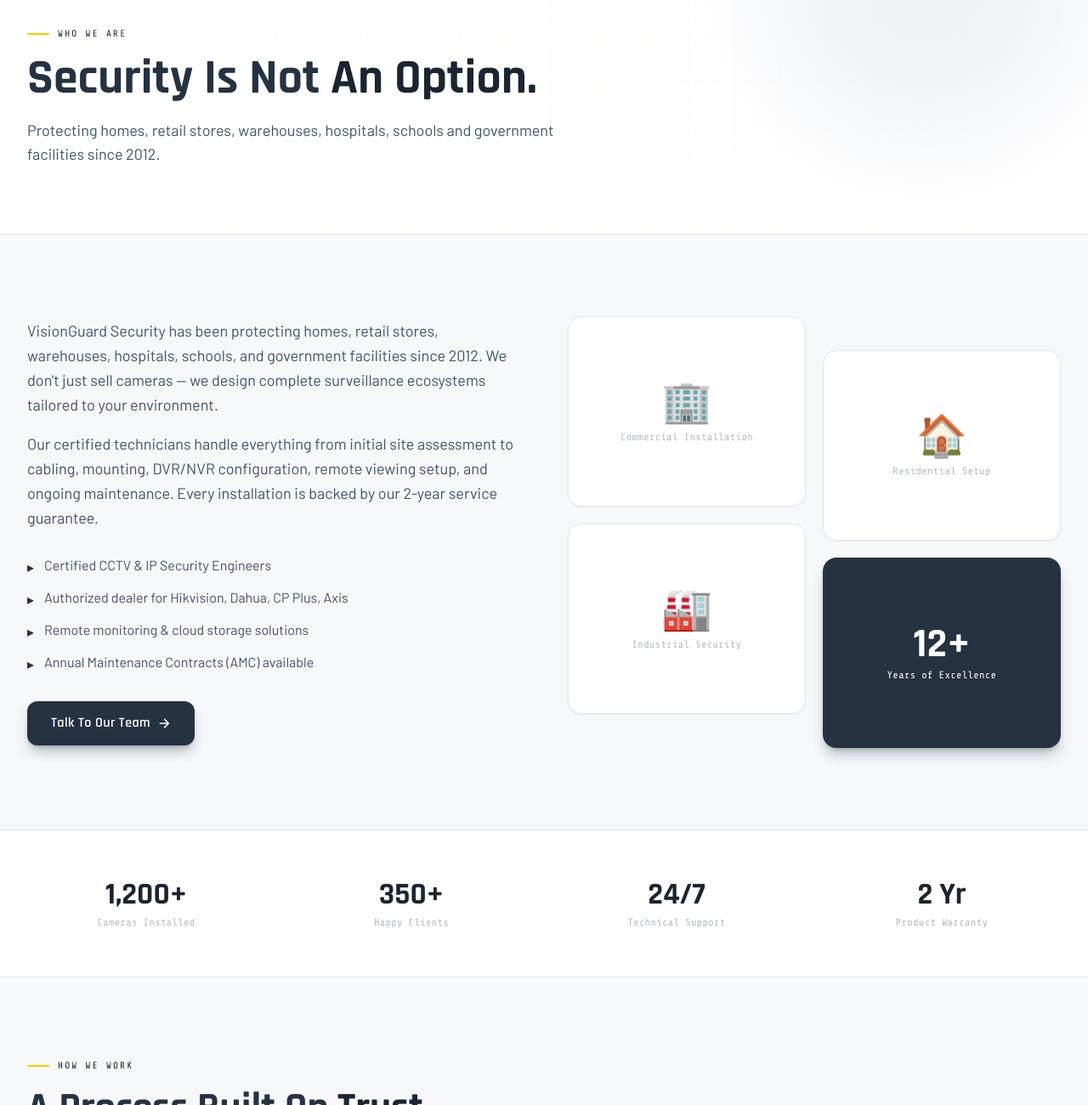
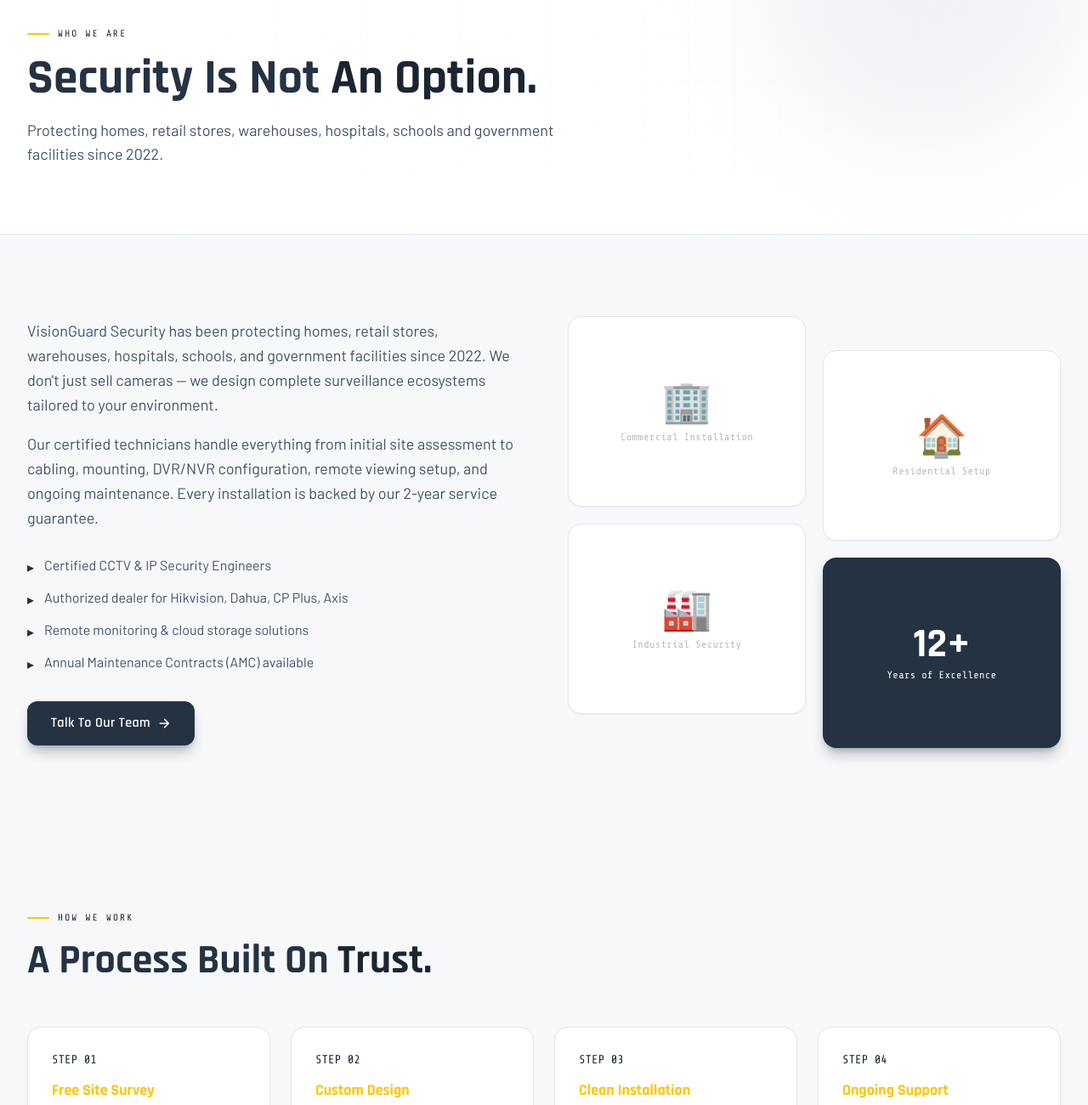
Before and after one commit to Jeenahvf/Vision_IT, a plain HTML site: page about.html in a window 1280 px wide. Shown: the part 120-1420 px from the top of the page at 85% size. Drawn offline with nearby package versions, Linux system fonts and the light colour scheme.

Commit message:
about page

```diff
--- a/about.html
+++ b/about.html
@@ -194,7 +194,7 @@
         </h1>
         <p class="mt-4 text-lg text-ink-soft max-w-2xl">
           Protecting homes, retail stores, warehouses, hospitals, schools and
-          government facilities since 2012.
+          government facilities since 2022.
         </p>
       </div>
     </section>
@@ -206,7 +206,7 @@
       <div class="reveal">
         <p class="text-ink-soft text-lg leading-relaxed">
           VisionGuard Security has been protecting homes, retail stores,
-          warehouses, hospitals, schools, and government facilities since 2012.
+          warehouses, hospitals, schools, and government facilities since 2022.
           We don't just sell cameras — we design complete surveillance
           ecosystems tailored to your environment.
         </p>
@@ -294,7 +294,7 @@
     </section>
 
     <!-- stats strip -->
-    <section class="bg-white border-y border-slate-200">
+    <!-- <section class="bg-white border-y border-slate-200">
       <div
         class="max-w-7xl mx-auto px-5 sm:px-8 py-14 grid grid-cols-2 lg:grid-cols-4 gap-8 text-center"
       >
@@ -323,7 +323,7 @@
           </div>
         </div>
       </div>
-    </section>
+    </section> -->
 
     <!-- values -->
     <section class="max-w-7xl mx-auto px-5 sm:px-8 py-20 md:py-24">
@@ -334,17 +334,17 @@
           HOW WE WORK
         </div>
         <h2
-          class="font-head font-bold text-[clamp(2rem,4vw,3rem)] leading-tight text-ink"
+          class="font-head font-bold text-[clamp(2rem,4vw,3rem)] leading-tight text-ink "
         >
           A Process Built On <span class="text-brand-600">Trust.</span>
         </h2>
       </div>
       <div class="grid sm:grid-cols-2 lg:grid-cols-4 gap-6">
         <div
-          class="reveal bg-white rounded-2xl border border-slate-200 p-7 shadow-sm"
+          class="reveal bg-white rounded-2xl border border-slate-200 p-7 shadow-sm transition-all hover:border-brand-400 hover:shadow-xl hover:shadow-brand-500/10 hover:-translate-y-1"
         >
           <div class="font-mono text-sm text-brand-600">STEP 01</div>
-          <h4 class="mt-3 font-head text-lg font-bold text-ink">
+          <h4 class="mt-3 font-head text-lg font-bold text-brand-400">
             Free Site Survey
           </h4>
           <p class="mt-2 text-sm text-ink-soft leading-relaxed">
@@ -353,10 +353,10 @@
           </p>
         </div>
         <div
-          class="reveal d1 bg-white rounded-2xl border border-slate-200 p-7 shadow-sm"
+          class="reveal d1 bg-white rounded-2xl border border-slate-200 p-7 shadow-sm transition-all hover:border-brand-400 hover:shadow-xl hover:shadow-brand-500/10 hover:-translate-y-1"
         >
           <div class="font-mono text-sm text-brand-600">STEP 02</div>
-          <h4 class="mt-3 font-head text-lg font-bold text-ink">
+          <h4 class="mt-3 font-head text-lg font-bold text-brand-400">
             Custom Design
           </h4>
           <p class="mt-2 text-sm text-ink-soft leading-relaxed">
@@ -365,10 +365,10 @@
           </p>
         </div>
         <div
-          class="reveal d2 bg-white rounded-2xl border border-slate-200 p-7 shadow-sm"
+          class="reveal d2 bg-white rounded-2xl border border-slate-200 p-7 shadow-sm transition-all hover:border-brand-400 hover:shadow-xl hover:shadow-brand-500/10 hover:-translate-y-1"
         >
           <div class="font-mono text-sm text-brand-600">STEP 03</div>
-          <h4 class="mt-3 font-head text-lg font-bold text-ink">
+          <h4 class="mt-3 font-head text-lg font-bold text-brand-400">
             Clean Installation
           </h4>
           <p class="mt-2 text-sm text-ink-soft leading-relaxed">
@@ -377,10 +377,10 @@
           </p>
         </div>
         <div
-          class="reveal d3 bg-white rounded-2xl border border-slate-200 p-7 shadow-sm"
+          class="reveal d3 bg-white rounded-2xl border border-slate-200 p-7 shadow-sm transition-all hover:border-brand-400 hover:shadow-xl hover:shadow-brand-500/10 hover:-translate-y-1"
         >
           <div class="font-mono text-sm text-brand-600">STEP 04</div>
-          <h4 class="mt-3 font-head text-lg font-bold text-ink">
+          <h4 class="mt-3 font-head text-lg font-bold text-brand-400">
             Ongoing Support
           </h4>
           <p class="mt-2 text-sm text-ink-soft leading-relaxed">
```
